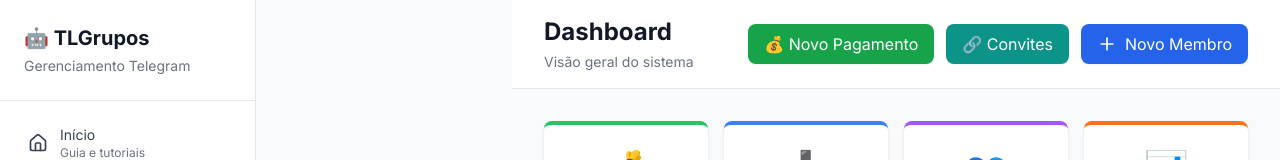
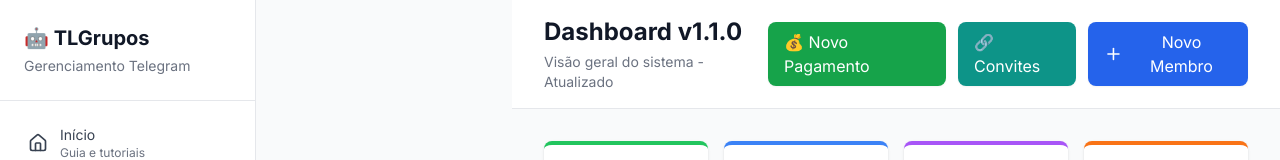
Before and after one commit to inematds/TLGrupos, a Next.js app: page /dashboard in a window 1280 px wide. Shown: the top 160 px of the page. Built offline with nearby package versions, Linux system fonts and the light colour scheme; no server answers.

Commit message:
test: Update dashboard header to test deployment

```diff
--- a/src/app/dashboard/page.tsx
+++ b/src/app/dashboard/page.tsx
@@ -139,8 +139,8 @@ export default function DashboardPage() {
           <div className="px-8 py-4">
             <div className="flex items-center justify-between">
               <div>
-                <h1 className="text-2xl font-bold text-gray-900">Dashboard</h1>
-                <p className="text-sm text-gray-500 mt-1">Visão geral do sistema</p>
+                <h1 className="text-2xl font-bold text-gray-900">Dashboard v1.1.0</h1>
+                <p className="text-sm text-gray-500 mt-1">Visão geral do sistema - Atualizado</p>
               </div>
               <div className="flex gap-3">
                 <a
```
